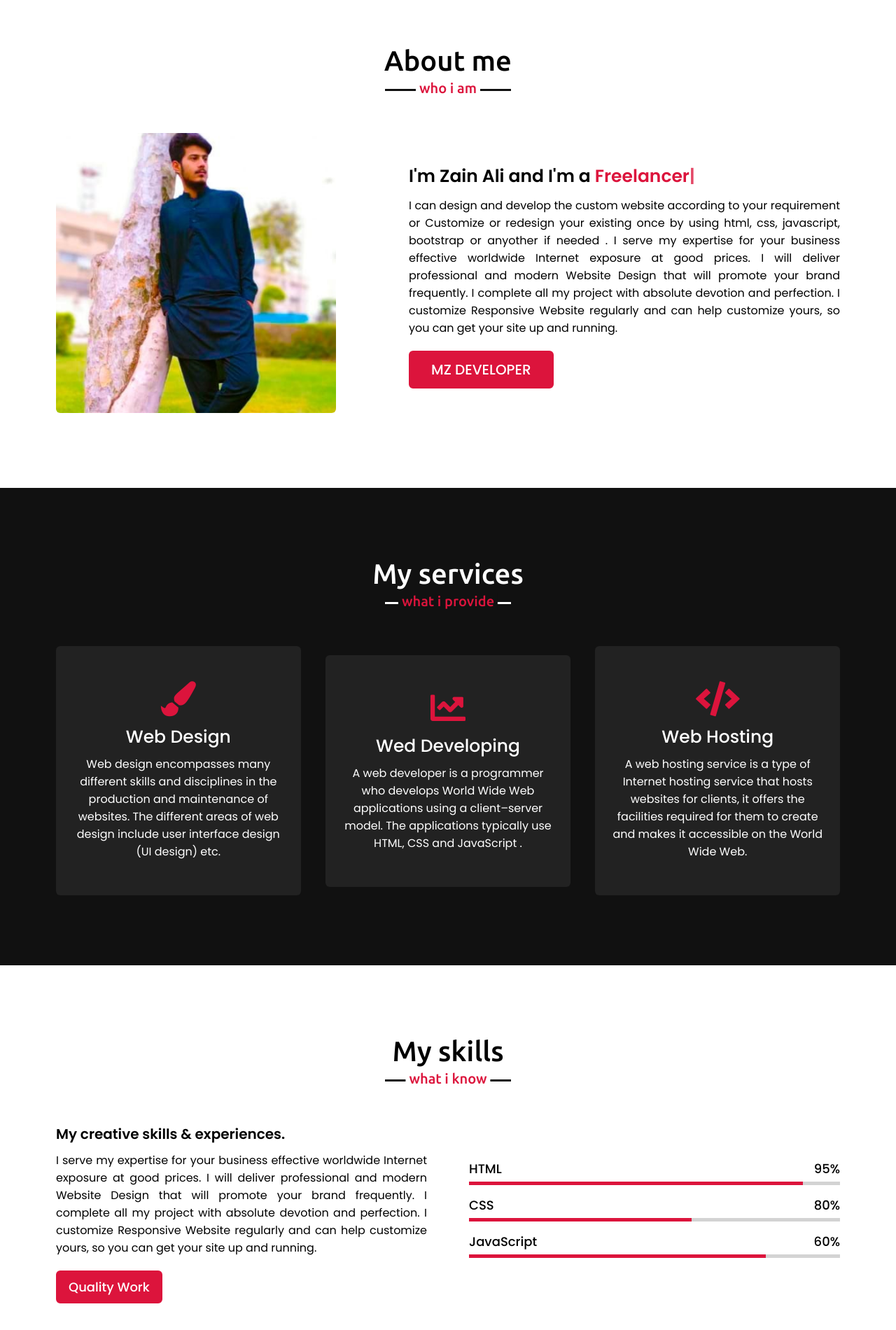
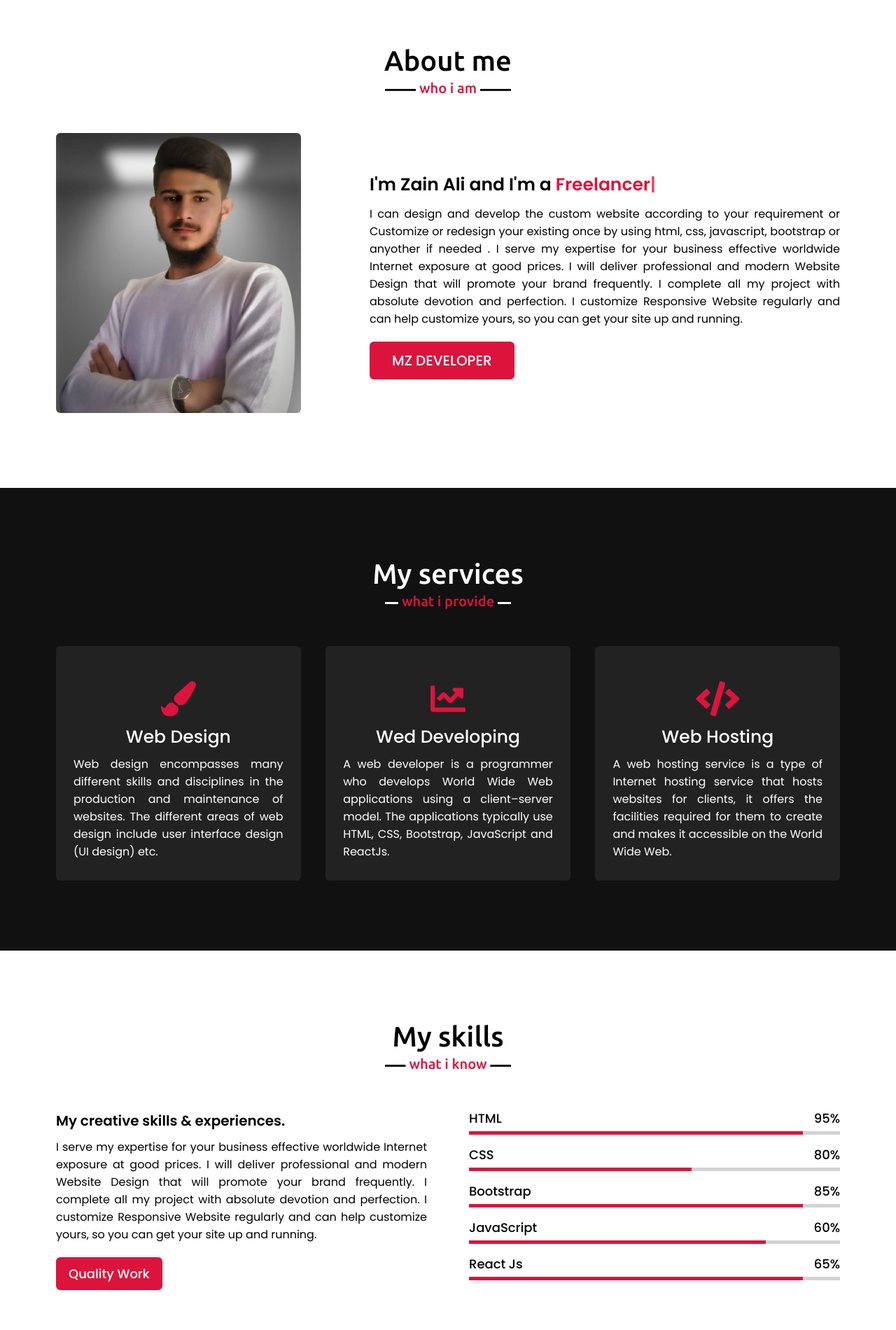
Before and after one commit to mzain42401/My_Porfolio, a plain HTML site: page index.html in a window 1280 px wide. Shown: the part 836-2736 px from the top of the page at 70% size. Drawn offline with nearby package versions, Linux system fonts and the light colour scheme; some packages are replaced by stand-ins of ours; a script that the page names is missing.

Commit message:
practice

```diff
--- a/index.html
+++ b/index.html
@@ -1,13 +1,13 @@
 <!DOCTYPE html>
-<!-- Created By CodingNepal -->
 <html lang="en">
 
 <head>
     <meta charset="UTF-8">
     <meta name="viewport" content="width=device-width, initial-scale=1.0">
-    <title>Personal Portfolio Website</title>
+    <title>mzdeveloper</title>
     <link rel="stylesheet" href="style.css">
     <script src="//cdn.jsdelivr.net/npm/sweetalert2@11"></script>
+    <link rel="icon" type="image" href="./images/MZDeveloper.png">
 
     <link rel="stylesheet" href="https://cdnjs.cloudflare.com/ajax/libs/font-awesome/5.15.3/css/all.min.css" />
     <script src="https://code.jquery.com/jquery-3.5.1.min.js"></script>
@@ -37,9 +37,8 @@
             <ul class="menu">
                 <li><a href="#home" class="menu-btn">Home</a></li>
                 <li><a href="#about" class="menu-btn">About</a></li>
-                <li><a href="#services" class="menu-btn">Services</a></li>
+                <li><a href="#services"class="menu-btn">Services</a></li>
                 <li><a href="#skills" class="menu-btn">Skills</a></li>
-
                 <li><a href="#contact" class="menu-btn">Contact</a></li>
             </ul>
             <div class="menu-btn">
@@ -66,7 +65,7 @@
             <h2 class="title">About me</h2>
             <div class="about-content">
                 <div class="column left">
-                    <img src="pic.jpeg" alt="">
+                    <img src="./images/mypic.png"  alt="Pic">
                 </div>
                 <div class="column right">
                     <div class="text">I'm Zain Ali and I'm a <span class="typing-2"></span></div>
@@ -96,7 +95,7 @@
                     <div class="box">
                         <i class="fas fa-chart-line"></i>
                         <div class="text">Wed Developing</div>
-                        <p>A web developer is a programmer who develops World Wide Web applications using a client–server model. The applications typically use HTML, CSS and JavaScript .
+                        <p>A web developer is a programmer who develops World Wide Web applications using a client–server model. The applications typically use HTML, CSS, Bootstrap, JavaScript and ReactJs.
                         </p>
                     </div>
                 </div>
@@ -140,10 +139,24 @@
                     </div>
                     <div class="bars">
                         <div class="info">
+                            <span>Bootstrap</span>
+                            <span>85%</span>
+                        </div>
+                        <div class="line html"></div>
+                    </div>
+                    <div class="bars">
+                        <div class="info">
                             <span>JavaScript</span>
                             <span >60%</span>
                         </div>
                         <div class="line js"></div>
+                    </div>
+                    <div class="bars">
+                        <div class="info">
+                            <span>React Js</span>
+                            <span>65%</span>
+                        </div>
+                        <div class="line html"></div>
                     </div>
 
 
@@ -214,6 +227,7 @@
         </div>
     </section>
 
+
     <!-- footer section start -->
     <footer>
         <span>Created By <a href="">MZ-DEVELOPER</a> </span>
--- a/style.css
+++ b/style.css
@@ -211,16 +211,16 @@ section .title::after{
     content: "who i am";
 }
 .about .about-content .left{
-    width: 45%;
+    width: 40%;
 }
 .about .about-content .left img{
     height: 400px;
-    width: 400px;
+    width: 350px;
     object-fit: cover;
     border-radius: 6px;
 }
 .about .about-content .right{
-    width: 55%;
+    width: 60%;
 }
 .about .about-content .right .text{
     font-size: 25px;
@@ -271,7 +271,15 @@ section .title::after{
     padding: 50px 25px;
     cursor: pointer;
     transition: all 0.3s ease;
+    height: 335px;
 }
+.services .serv-content .card .box.text{
+    text-align: center;
+}
+.services .serv-content .card .box>p{
+text-align: justify;
+}
+
 .services .serv-content .card:hover{
     background: crimson;
 }
@@ -545,7 +553,7 @@ footer span a:hover{
 @media (max-width: 1104px) {
     .about .about-content .left img{
         height: 350px;
-        width: 350px;
+        width: 300px;
     }
 }
 @media (max-width: 991px) {
@@ -563,8 +571,7 @@ footer span a:hover{
     }
     .navbar .menu{
         position: fixed;
-
-        width: 50%;
+        width: 100%;
         left: -100%;
         top: 0;
         background: rgba(0,0,0,0.9);
```
Also changed, not shown: images/MZDeveloper.png (added), images/mypic.png (added), pic.jpeg (deleted).
